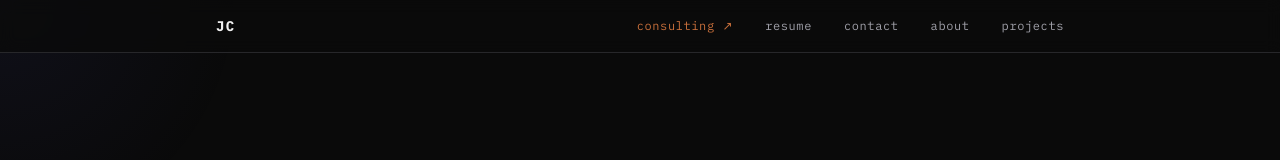
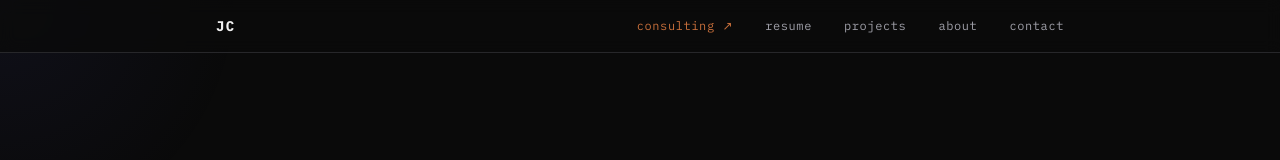
Before and after one commit to jasencarroll/the-landing, a React (Vite) app in the folder frontend/: page / in a window 1280 px wide. Shown: the top 160 px of the page. Built offline with nearby package versions, Linux system fonts and the light colour scheme.

Commit message:
frontend: struggling with this navbar layout

```diff
--- a/frontend/src/components/Layout.tsx
+++ b/frontend/src/components/Layout.tsx
@@ -38,9 +38,9 @@ export default function Layout({ children }: { children: ReactNode }) {
 							consulting ↗
 						</a>
 						<NavLink to="/resume">resume</NavLink>
+						<NavLink to="/projects">projects</NavLink>
+						<NavLink to="/about">about</NavLink>
 						<NavLink to="/contact">contact</NavLink>
-						<NavLink to="/about">about</NavLink>
-						<NavLink to="/projects">projects</NavLink>
 					</div>
 				</div>
 			</nav>
--- a/frontend/src/pages/Home.tsx
+++ b/frontend/src/pages/Home.tsx
@@ -33,7 +33,7 @@ export default function Home() {
 						Projects
 					</Link>
 					<Link
-						to="/contact"
+						to="/projects"
 						className="px-8 py-4 border-2 border-border text-muted text-sm tracking-wider hover:border-foreground hover:text-foreground transition-all duration-200"
 					>
 						About
```
